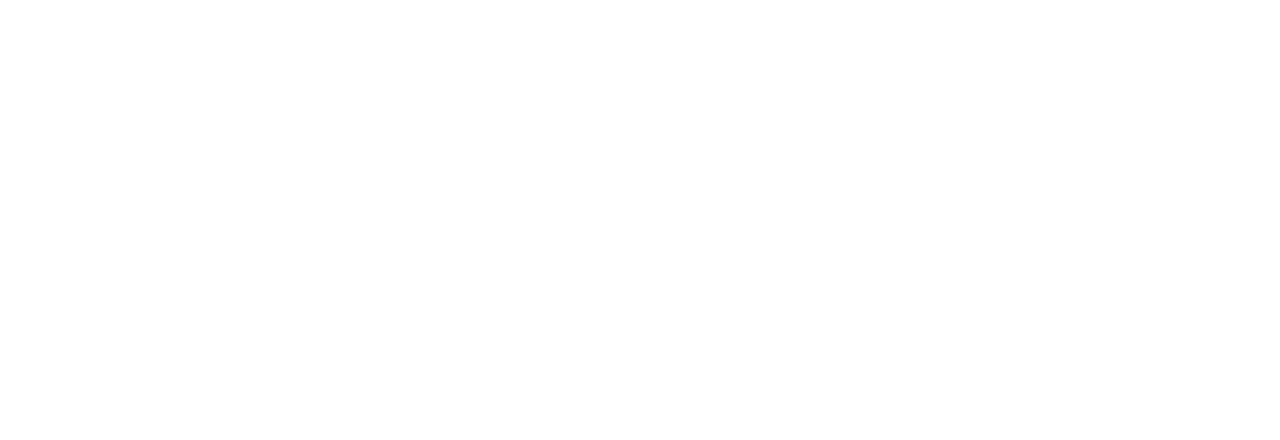
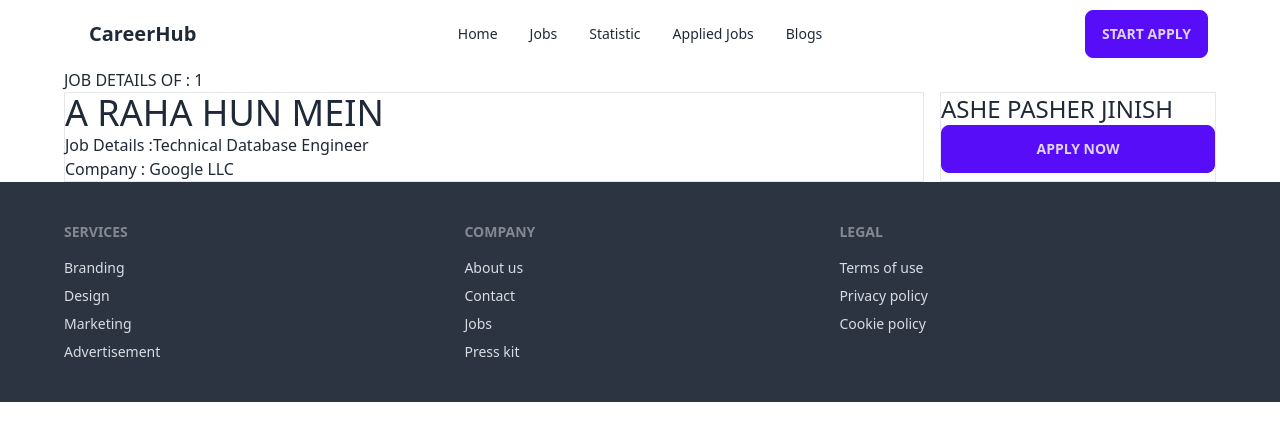
Before and after one commit to iamafridi/careerHub, a React (Vite) app: page /job/1 in a window 1280 px wide. Before the commit this address had no page. Shown: the top 440 px of the page. Built offline with nearby package versions, Linux system fonts and the light colour scheme.

Commit message:
loaded job details

```diff
--- a/src/components/Job/Job.jsx
+++ b/src/components/Job/Job.jsx
@@ -1,12 +1,13 @@
 import { MdLocationOn } from "react-icons/md";
 import { AiOutlineDollarCircle } from "react-icons/ai";
+import { Link } from "react-router-dom";
 
 
 
 
 
 const Job = ({ job }) => {
-    const { logo ,job_title,company_name,  remote_or_onsite, location,job_type,salary} = job;
+    const { id , logo ,job_title,company_name,  remote_or_onsite, location,job_type,salary} = job;
     return (
         <div className="card  bg-base-100 shadow-xl">
             <figure><img src={logo} alt="logo" /></figure>
@@ -23,8 +24,10 @@
 
                 </div>
                 <div className="card-actions">
-                    <button className="btn btn-primary ">View Details</button>
-                </div>
+                   <Link to={`/job/${id}`}>
+                   <button className="btn btn-primary ">View Details</button>
+                   </Link>
+                      </div>
             </div>
         </div>
     );
--- /dev/null
+++ b/src/components/JobDetails/JobDetails.jsx
@@ -0,0 +1,29 @@
+import { useLoaderData, useParams } from "react-router-dom";
+
+const JobDetails = () => {
+const jobs = useLoaderData();
+const {id} = useParams();
+const idInt = parseInt(id);
+const job = jobs.find(job => job.id === idInt);
+console.log(job);
+    return (
+        <div>
+            <h2>JOB DETAILS OF : {id} </h2>
+
+            <div className="grid gap-4 md:grid-cols-4">
+                <div className="border md:col-span-3">
+                    <h2 className="text-4xl">A RAHA HUN MEIN</h2>
+                    <h2>Job Details :{job.job_title}</h2>
+                    <p>Company : {job.company_name}</p>
+                </div>
+                <div className="border">
+                    <h2 className="text-2xl">ASHE PASHER JINISH</h2>
+                    <button className="btn btn-primary w-full">APPLY NOW</button>
+                </div>
+            </div>
+
+        </div>
+    );
+};
+
+export default JobDetails;
--- a/src/main.jsx
+++ b/src/main.jsx
@@ -9,6 +9,7 @@
 import Home from './components/Home/Home';
 import AppliedJobs from './components/AppliedJobs/AppliedJobs';
 import ErrorPage from './components/ErrorPage/ErrorPage';
+import JobDetails from './components/JobDetails/JobDetails';
 
 const router = createBrowserRouter([
   {
@@ -23,6 +24,11 @@
       {
         path: '/applied',
         element:<AppliedJobs></AppliedJobs>
+      },
+      {
+        path: '/job/:id',
+        element:<JobDetails></JobDetails>,
+        loader: () => fetch('../jobs.json')
       }
     ]
   },
```
